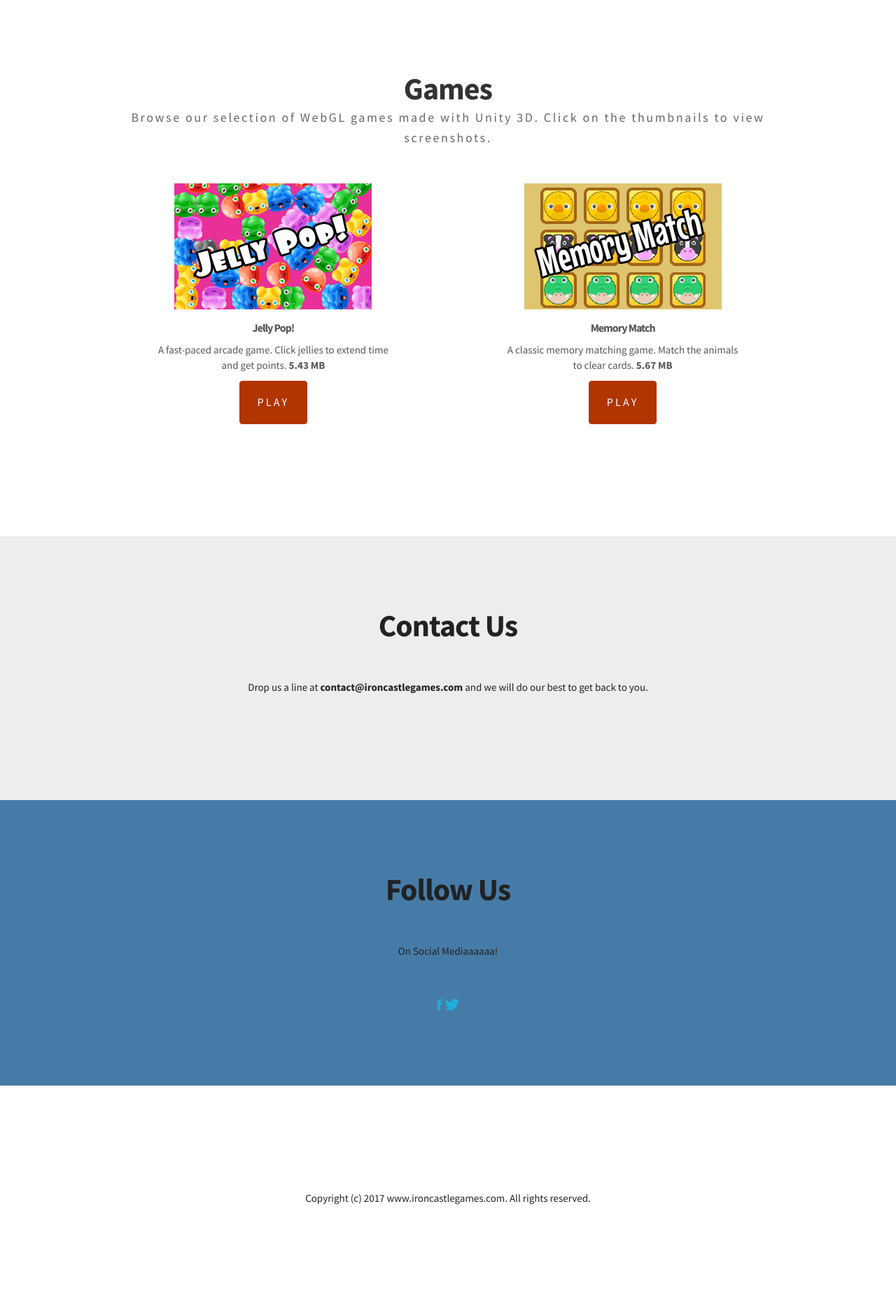
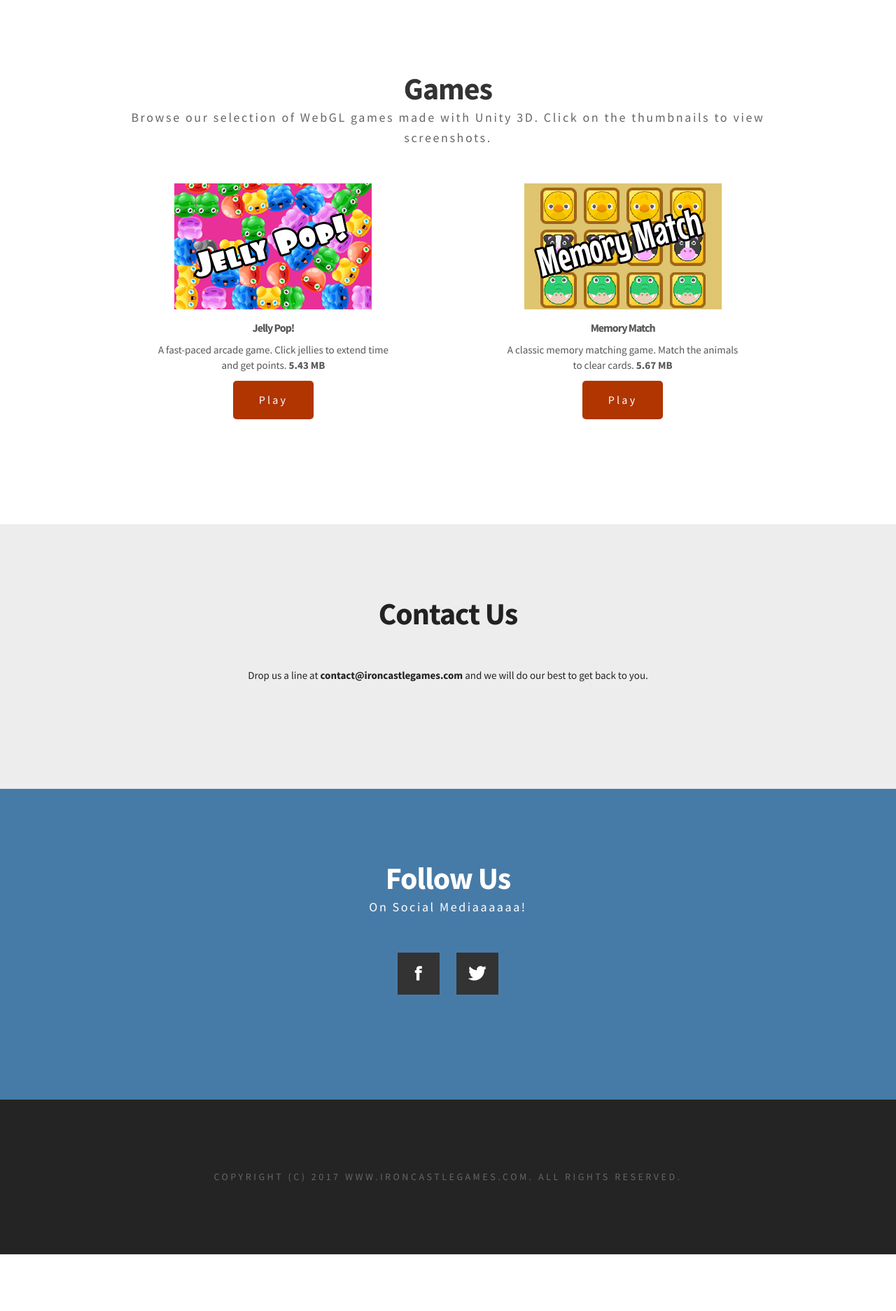
Before and after one commit to andymaul123/ironcastle, a PHP site: page / in a window 1280 px wide. Shown: the part 1028-2901 px from the top of the page at 70% size. After the commit the page ends 2820 px from the top, so only its background shows below. Run offline with PHP 8.4, Linux system fonts and the light colour scheme.

Commit message:
Finishes base styling.

```diff
--- a/css/ironcastle.css
+++ b/css/ironcastle.css
@@ -18,7 +18,7 @@
 .title, .subtitle, .text {
     font-family: 'Source Sans Pro', sans-serif;
 }
-.text {
+.text, .social-media-nav {
     margin: 4rem 0;
     line-height: 150%;
     padding: 1rem;
@@ -110,13 +110,20 @@
     padding: 1rem 2.5rem;
     height: auto;
 }
-.portfolio .game-entry .play-button a {
+.portfolio .game-entry .play-button {
     font-family: 'Source Sans Pro', sans-serif;
     color: #fff;
     text-decoration: none;
     font-size: 1.6rem;
     letter-spacing: 0.32rem;
     font-weight: 400;
+    border-radius: 5px;
+    padding: 15px 20px;
+    display: block;
+    max-width: 75px;
+    text-align: center;
+    margin-left: auto;
+    margin-right: auto;
 }
 
 /* Contact Section */
@@ -128,7 +135,38 @@
 .social {
     background: #477ba7;
 }
-
+.social .title {
+    color: #fff;
+}
+.social .subtitle {
+    color: #fff;
+}
+.social .social-media-nav .icon {
+    margin: 0 1rem;
+}
+.social .social-media-nav .icon:before {
+    display: inline-block;
+    background: #333333;
+    width: 60px;
+    height: 60px;
+    line-height: 60px;
+    text-align: center;
+    color: #FFFFFF;
+    font-size: 2.4rem;
+    font-weight: 400;
+}
+/* Footer Section */
+.footer {
+    background: #242424;
+    padding: 5rem 0;
+}
+.footer .text {
+    color: #666;
+    font-size: 1.6rem;
+    text-transform: uppercase;
+    letter-spacing: 0.35rem;
+    font-size: 1.4rem;
+}
 /* Tablet+ resolutions */
 @media(min-width: 768px) {
     .home .navigation {
--- a/index.html
+++ b/index.html
@@ -85,7 +85,7 @@
                     </a>
                     <h3 class="title">Jelly Pop!</h3>
                     <p class="text">A fast-paced arcade game. Click jellies to extend time and get points. <strong>5.43 MB</strong></p>
-                    <button class="play-button"><a href="http://ironcastlegames.com/jellyPop/jellyPop.html" target="_blank">Play</a></button>
+                    <a class="play-button" href="http://ironcastlegames.com/jellyPop/jellyPop.html" target="_blank">Play</a>
                 </div>
             </div>
             <div class="six columns">
@@ -95,14 +95,14 @@
                     </a>
                     <h3 class="title">Memory Match</h3>
                     <p class="text">A classic memory matching game. Match the animals to clear cards. <strong>5.67 MB</strong></p>
-                    <button class="play-button"><a href="http://ironcastlegames.com/memoryMatch/memoryMatch.html" target="_blank">Play</a></button>
+                    <a class="play-button" href="http://ironcastlegames.com/memoryMatch/memoryMatch.html" target="_blank">Play</a>
                 </div>
             </div>
         </div>
     </div>
 </section>
 
-<section class="section contact-us">
+<section class="section contact-us" id="contact">
     <div class="container">
         <div class="row">
             <div class="twelve columns">
@@ -113,12 +113,12 @@
     </div>
 </section>
 
-<section class="section social" id="contact">
+<section class="section social">
     <div class="container">
         <div class="row">
             <div class="twelve columns">
                 <h2 class="title">Follow Us</h2>
-                <p class="text">On Social Mediaaaaaa!</p>
+                <span class="subtitle">On Social Mediaaaaaa!</span>
             </div>
         </div>
         <div class="row">
```
